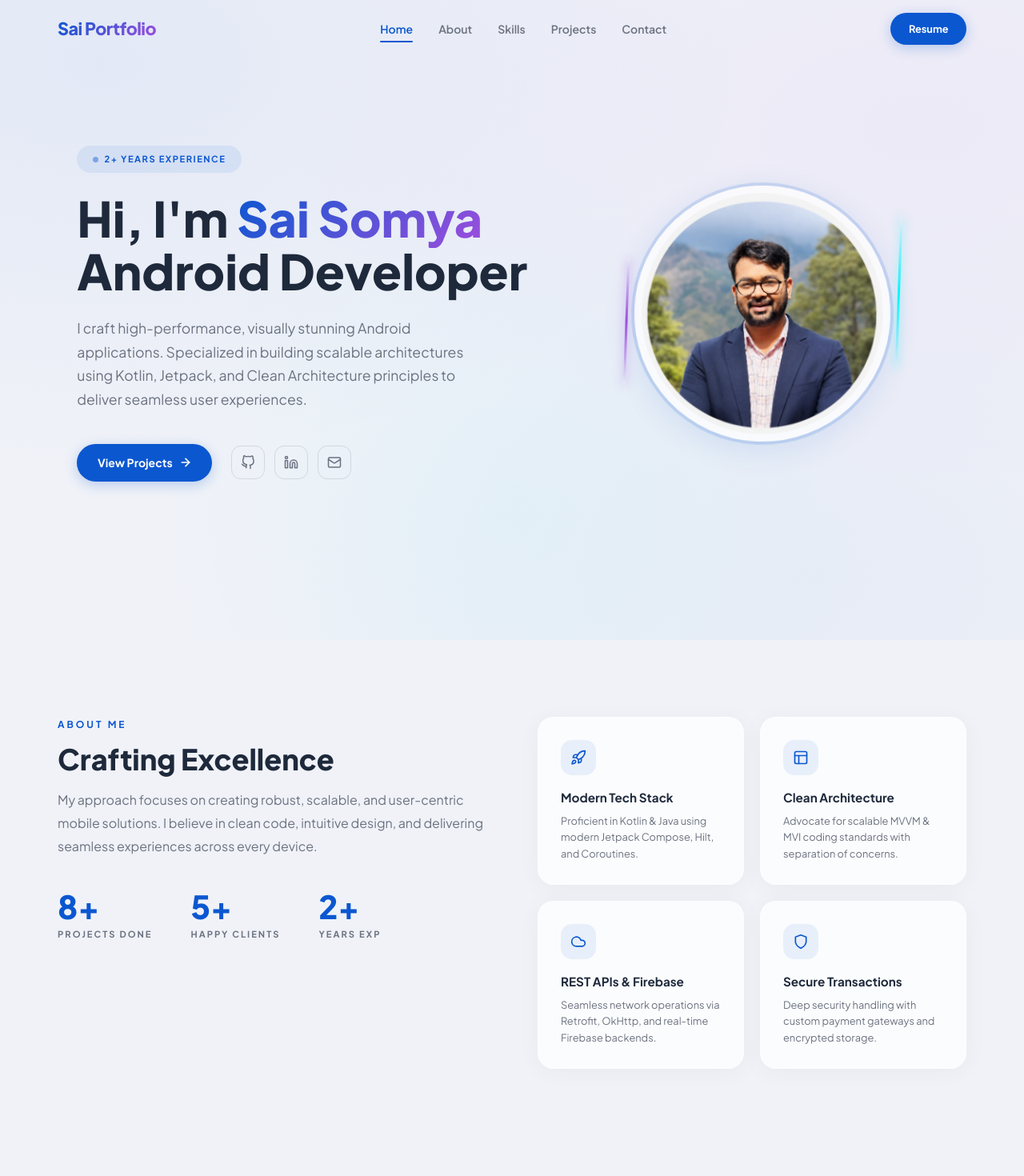
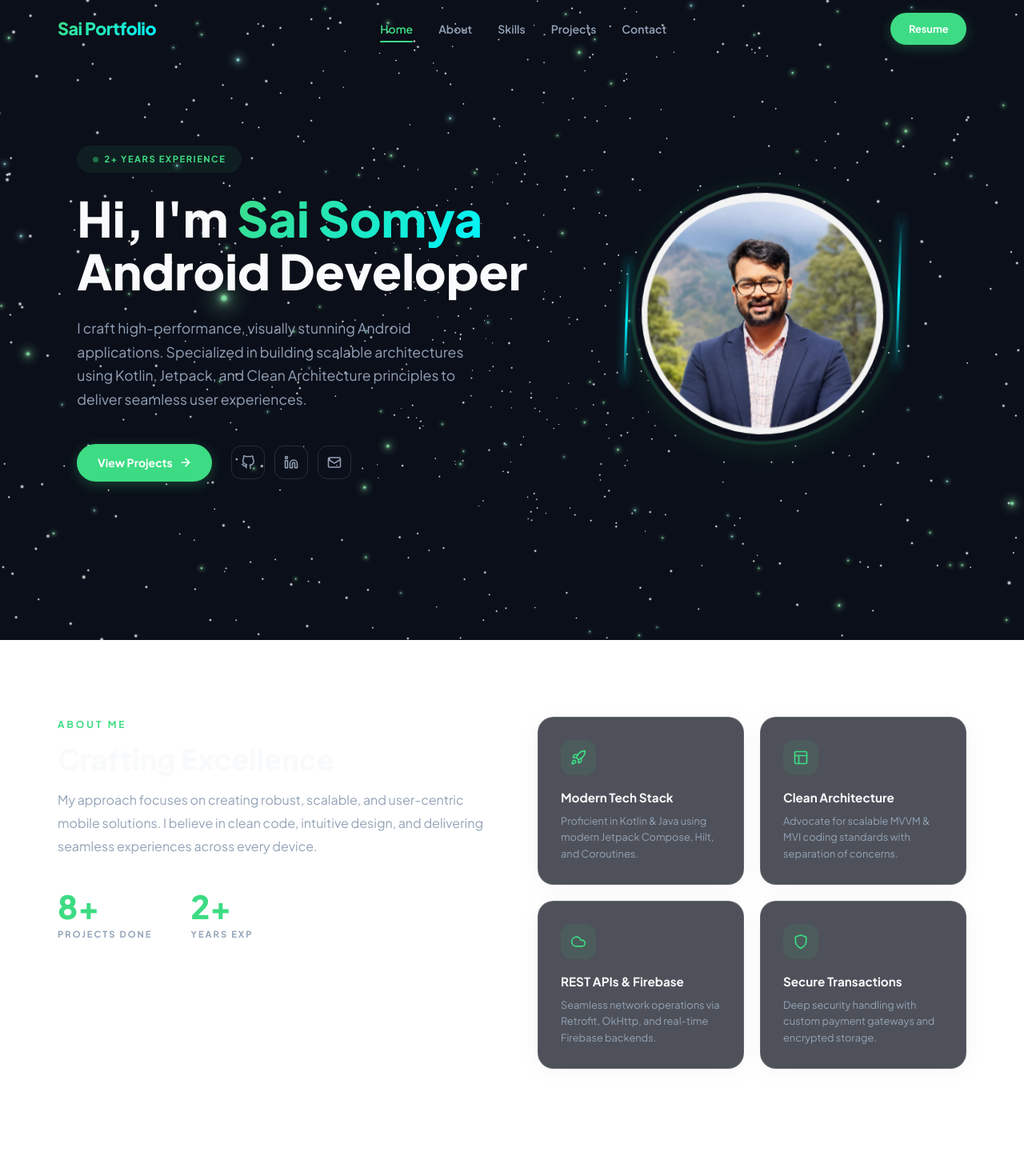
Before and after one commit to saisomya1/portfolio_saisomya, a React (Vite) app: page / in a window 1280 px wide. Shown: the top 1470 px of the page at 80% size. Built offline with nearby package versions, Linux system fonts and the light colour scheme.

Commit message:
feat: added premium 3D animated background with React Three Fiber and dark theme

```diff
--- a/package.json
+++ b/package.json
@@ -10,10 +10,13 @@
   },
   "dependencies": {
     "@emailjs/browser": "^4.4.1",
+    "@react-three/drei": "^9.122.0",
+    "@react-three/fiber": "^8.18.0",
     "framer-motion": "^10.12.16",
     "lucide-react": "^0.263.1",
     "react": "^18.2.0",
-    "react-dom": "^18.2.0"
+    "react-dom": "^18.2.0",
+    "three": "^0.185.1"
   },
   "devDependencies": {
     "@types/react": "^18.2.15",
--- a/preview.html
+++ b/preview.html
@@ -990,10 +990,7 @@
                             <div class="stat-number">20+</div>
                             <div class="stat-label">Projects Done</div>
                         </div>
-                        <div>
-                            <div class="stat-number">15+</div>
-                            <div class="stat-label">Happy Clients</div>
-                        </div>
+
                         <div>
                             <div class="stat-number">2.5+</div>
                             <div class="stat-label">Years Exp</div>
--- a/src/App.jsx
+++ b/src/App.jsx
@@ -1,5 +1,6 @@
 import React from 'react';
 import Navbar from './components/Navbar';
+import ThreeBackground from './components/ThreeBackground';
 import Hero from './components/Hero';
 import About from './components/About';
 import Skills from './components/Skills';
@@ -10,7 +11,7 @@ import Contact from './components/Contact';
 function App() {
     return (
         <>
-            <div className="mesh-bg" />
+            <ThreeBackground />
             <Navbar />
             <main>
                 <Hero />
--- a/src/components/About.jsx
+++ b/src/components/About.jsx
@@ -52,10 +52,7 @@ const About = () => {
                                 <div className="stat-number">8+</div>
                                 <div className="stat-label">Projects Done</div>
                             </div>
-                            <div className="stat-item">
-                                <div className="stat-number">5+</div>
-                                <div className="stat-label">Happy Clients</div>
-                            </div>
+
                             <div className="stat-item">
                                 <div className="stat-number">2+</div>
                                 <div className="stat-label">Years Exp</div>
--- /dev/null
+++ b/src/components/ThreeBackground.jsx
@@ -0,0 +1,87 @@
+import React, { useRef } from 'react';
+import { Canvas, useFrame } from '@react-three/fiber';
+import { Stars, Sparkles } from '@react-three/drei';
+
+const AnimatedScene = () => {
+    const groupRef = useRef();
+
+    useFrame((state, delta) => {
+        if (groupRef.current) {
+            // Subtle constant forward/rotation movement for the entire scene
+            groupRef.current.rotation.y -= delta * 0.05;
+            groupRef.current.rotation.x -= delta * 0.02;
+
+            // Mouse parallax effect for added 3D depth
+            const targetX = (state.mouse.x * Math.PI) / 10;
+            const targetY = (state.mouse.y * Math.PI) / 10;
+
+            groupRef.current.rotation.y += 0.05 * (targetX - groupRef.current.rotation.y);
+            groupRef.current.rotation.x += 0.05 * (targetY - groupRef.current.rotation.x);
+        }
+    });
+
+    return (
+        <group ref={groupRef}>
+            {/* Deep background twinkling stars */}
+            <Stars
+                radius={50}
+                depth={50}
+                count={isMobile() ? 1500 : 4000}
+                factor={4}
+                saturation={0}
+                fade
+                speed={1.5}
+            />
+
+            {/* Closer, larger glowing particles representing data nodes */}
+            <Sparkles
+                count={isMobile() ? 100 : 300}
+                scale={15}
+                size={4}
+                speed={0.4}
+                opacity={0.8}
+                color="#3DDC84" /* Android Green */
+            />
+
+            {/* Secondary accent particles */}
+            <Sparkles
+                count={isMobile() ? 50 : 150}
+                scale={12}
+                size={3}
+                speed={0.2}
+                opacity={0.6}
+                color="#00F5FF" /* Cyan secondary glow */
+            />
+        </group>
+    );
+};
+
+const ThreeBackground = () => {
+    return (
+        <div style={{
+            position: 'fixed',
+            top: 0,
+            left: 0,
+            width: '100vw',
+            height: '100vh',
+            zIndex: -1,
+            pointerEvents: 'none',
+            background: '#0B0F19' // Dark navy / black background
+        }}>
+            <Canvas camera={{ position: [0, 0, 1] }}>
+                <ambientLight intensity={0.5} />
+                <AnimatedScene />
+            </Canvas>
+        </div>
+    );
+};
+
+// Simple mobile detection for performance
+const isMobile = () => {
+    if (typeof window !== 'undefined') {
+        return window.innerWidth < 768;
+    }
+    return false;
+};
+
+export default ThreeBackground;
--- a/src/index.css
+++ b/src/index.css
@@ -16,8 +16,8 @@ html {
 
 body {
     font-family: 'Plus Jakarta Sans', sans-serif;
-    background: #F0F2F8;
-    color: #1E293B;
+    background: transparent;
+    color: #F8FAFC;
     line-height: 1.6;
     overflow-x: hidden;
     -webkit-font-smoothing: antialiased;
@@ -53,11 +53,11 @@ textarea {
     inset: 0;
     z-index: -2;
     background:
-        radial-gradient(ellipse at 10% 10%, rgba(11, 87, 208, 0.06) 0%, transparent 50%),
-        radial-gradient(ellipse at 90% 20%, rgba(157, 78, 221, 0.05) 0%, transparent 50%),
+        radial-gradient(ellipse at 10% 10%, rgba(61, 220, 132, 0.06) 0%, transparent 50%),
+        radial-gradient(ellipse at 90% 20%, rgba(0, 245, 255, 0.05) 0%, transparent 50%),
         radial-gradient(ellipse at 50% 80%, rgba(0, 245, 255, 0.04) 0%, transparent 50%),
-        radial-gradient(ellipse at 80% 90%, rgba(11, 87, 208, 0.04) 0%, transparent 50%),
-        #F0F2F8;
+        radial-gradient(ellipse at 80% 90%, rgba(61, 220, 132, 0.04) 0%, transparent 50%),
+        transparent;
 }
 
 /* ===== CONTAINER ===== */
@@ -79,14 +79,14 @@ section {
     font-weight: 700;
     text-transform: uppercase;
     letter-spacing: 3px;
-    color: #0B57D0;
+    color: #3DDC84;
     margin-bottom: 0.75rem;
 }
 
 .section-title {
     font-size: 2.25rem;
     font-weight: 800;
-    color: #1E293B;
+    color: #F8FAFC;
     margin-bottom: 1rem;
     line-height: 1.2;
 }
@@ -100,17 +100,17 @@ section {
     display: inline-block;
     width: 48px;
     height: 4px;
-    background: #0B57D0;
+    background: #3DDC84;
     border-radius: 4px;
     margin-top: 0.75rem;
 }
 
 /* ===== GLASS CARD ===== */
 .glass {
-    background: rgba(255, 255, 255, 0.72);
+    background: rgba(11, 15, 25, 0.72);
     backdrop-filter: blur(16px);
     -webkit-backdrop-filter: blur(16px);
-    border: 1px solid rgba(255, 255, 255, 0.45);
+    border: 1px solid rgba(255, 255, 255, 0.1);
     border-radius: 20px;
     box-shadow: 0 4px 30px rgba(0, 0, 0, 0.04);
 }
@@ -121,7 +121,7 @@ section {
     align-items: center;
     gap: 0.5rem;
     padding: 0.75rem 1.6rem;
-    background: #0B57D0;
+    background: #3DDC84;
     color: #fff;
     font-size: 0.875rem;
     font-weight: 700;
@@ -129,12 +129,12 @@ section {
     border-radius: 50px;
     cursor: pointer;
     transition: all 0.3s ease;
-    box-shadow: 0 4px 16px rgba(11, 87, 208, 0.25);
+    box-shadow: 0 4px 16px rgba(61, 220, 132, 0.25);
 }
 
 .btn-primary:hover {
     transform: translateY(-2px);
-    box-shadow: 0 8px 24px rgba(11, 87, 208, 0.35);
+    box-shadow: 0 8px 24px rgba(61, 220, 132, 0.35);
 }
 
 .btn-outline {
@@ -143,23 +143,23 @@ section {
     gap: 0.5rem;
     padding: 0.7rem 1.5rem;
     background: transparent;
-    color: #0B57D0;
+    color: #3DDC84;
     font-size: 0.875rem;
     font-weight: 700;
-    border: 2px solid rgba(11, 87, 208, 0.25);
+    border: 2px solid rgba(61, 220, 132, 0.25);
     border-radius: 50px;
     cursor: pointer;
     transition: all 0.3s ease;
 }
 
 .btn-outline:hover {
-    background: rgba(11, 87, 208, 0.06);
-    border-color: #0B57D0;
+    background: rgba(61, 220, 132, 0.06);
+    border-color: #3DDC84;
 }
 
 /* ===== GRADIENT TEXT ===== */
 .text-gradient {
-    background: linear-gradient(135deg, #0B57D0 0%, #9D4EDD 100%);
+    background: linear-gradient(135deg, #3DDC84 0%, #00F5FF 100%);
     -webkit-background-clip: text;
     -webkit-text-fill-color: transparent;
     background-clip: text;
@@ -179,10 +179,10 @@ section {
 }
 
 .navbar.scrolled {
-    background: rgba(240, 242, 248, 0.88);
+    background: rgba(11, 15, 25, 0.88);
     backdrop-filter: blur(16px);
     -webkit-backdrop-filter: blur(16px);
-    border-bottom: 1px solid rgba(255, 255, 255, 0.4);
+    border-bottom: 1px solid rgba(255, 255, 255, 0.1);
     box-shadow: 0 2px 20px rgba(0, 0, 0, 0.04);
 }
 
@@ -195,7 +195,7 @@ section {
 .nav-logo {
     font-size: 1.35rem;
     font-weight: 800;
-    color: #1E293B;
+    color: #F8FAFC;
     letter-spacing: -0.5px;
 }
 
@@ -208,14 +208,14 @@ section {
 .nav-links a {
     font-size: 0.875rem;
     font-weight: 600;
-    color: #6B7280;
+    color: #94A3B8;
     transition: color 0.25s ease;
     position: relative;
 }
 
 .nav-links a:hover,
 .nav-links a.active {
-    color: #0B57D0;
+    color: #3DDC84;
 }
 
 .nav-links a.active::after {
@@ -225,7 +225,7 @@ section {
     left: 0;
     right: 0;
     height: 2px;
-    background: #0B57D0;
+    background: #3DDC84;
     border-radius: 2px;
 }
 
@@ -248,7 +248,7 @@ section {
 .hamburger span {
     width: 22px;
     height: 2px;
-    background: #1E293B;
+    background: #F8FAFC;
     border-radius: 2px;
     transition: all 0.3s ease;
 }
@@ -274,8 +274,8 @@ section {
     display: inline-flex;
     align-items: center;
     gap: 0.5rem;
-    background: rgba(11, 87, 208, 0.08);
-    color: #0B57D0;
+    background: rgba(61, 220, 132, 0.08);
+    color: #3DDC84;
     font-size: 0.7rem;
     font-weight: 700;
     letter-spacing: 1.5px;
@@ -289,7 +289,7 @@ section {
     width: 7px;
     height: 7px;
     border-radius: 50%;
-    background: #0B57D0;
+    background: #3DDC84;
     animation: pulse 2s infinite;
 }
 
@@ -310,12 +310,12 @@ section {
     font-weight: 800;
     line-height: 1.08;
     margin-bottom: 1.5rem;
-    color: #1E293B;
+    color: #F8FAFC;
 }
 
 .hero-desc {
     font-size: 1.1rem;
-    color: #6B7280;
+    color: #94A3B8;
     line-height: 1.7;
     margin-bottom: 2.5rem;
     max-width: 520px;
@@ -336,18 +336,18 @@ section {
     width: 42px;
     height: 42px;
     border-radius: 12px;
-    border: 1.5px solid rgba(107, 114, 128, 0.2);
+    border: 1.5px solid rgba(148, 163, 184, 0.2);
     display: flex;
     align-items: center;
     justify-content: center;
-    color: #6B7280;
+    color: #94A3B8;
     font-size: 1.1rem;
     transition: all 0.25s ease;
 }
 
 .social-icons a:hover {
-    color: #0B57D0;
-    border-color: #0B57D0;
+    color: #3DDC84;
+    border-color: #3DDC84;
     transform: translateY(-2px);
 }
 
@@ -367,7 +367,7 @@ section {
     overflow: visible;
     transform: rotate(2deg);
     transition: transform 0.6s cubic-bezier(0.34, 1.56, 0.64, 1);
-    box-shadow: 0 0 0 4px rgba(11, 87, 208, 0.15), 0 8px 40px rgba(11, 87, 208, 0.12);
+    box-shadow: 0 0 0 4px rgba(61, 220, 132, 0.15), 0 8px 40px rgba(61, 220, 132, 0.12);
 }
 
 .profile-card:hover {
@@ -399,11 +399,11 @@ section {
 }
 
 .neon-line.purple {
-    background: linear-gradient(to bottom, transparent, #9D4EDD, transparent);
+    background: linear-gradient(to bottom, transparent, #00F5FF, transparent);
     left: -12px;
     top: 30%;
     height: 50%;
-    box-shadow: 0 0 12px rgba(157, 78, 221, 0.5);
+    box-shadow: 0 0 12px rgba(0, 245, 255, 0.5);
 }
 
 /* =============================================
@@ -422,7 +422,7 @@ section {
 
 .about-desc {
     font-size: 1rem;
-    color: #6B7280;
+    color: #94A3B8;
     line-height: 1.8;
     margin-bottom: 2.5rem;
 }
@@ -435,7 +435,7 @@ section {
 .stat-item .stat-number {
     font-size: 2.5rem;
     font-weight: 800;
-    color: #0B57D0;
+    color: #3DDC84;
     line-height: 1;
 }
 
@@ -444,7 +444,7 @@ section {
     font-weight: 700;
     text-transform: uppercase;
     letter-spacing: 2px;
-    color: #6B7280;
+    color: #94A3B8;
     margin-top: 0.4rem;
 }
 
@@ -468,11 +468,11 @@ section {
     width: 44px;
     height: 44px;
     border-radius: 14px;
-    background: rgba(11, 87, 208, 0.08);
+    background: rgba(61, 220, 132, 0.08);
     display: flex;
     align-items: center;
     justify-content: center;
-    color: #0B57D0;
+    color: #3DDC84;
     font-size: 1.1rem;
     margin-bottom: 1rem;
 }
@@ -481,12 +481,12 @@ section {
     font-size: 0.95rem;
     font-weight: 700;
     margin-bottom: 0.4rem;
-    color: #1E293B;
+    color: #F8FAFC;
 }
 
 .highlight-card p {
     font-size: 0.8rem;
-    color: #6B7280;
+    color: #94A3B8;
     line-height: 1.6;
 }
 
@@ -508,19 +508,19 @@ section {
 .skill-card:hover {
     transform: translateY(-6px);
     box-shadow: 0 12px 40px rgba(0, 0, 0, 0.06);
-    background: rgba(255, 255, 255, 0.95);
+    background: rgba(11, 15, 25, 0.95);
 }
 
 .skill-card .skill-icon {
     font-size: 2.2rem;
-    color: #0B57D0;
+    color: #3DDC84;
     margin-bottom: 0.75rem;
 }
 
 .skill-card .skill-name {
     font-size: 0.8rem;
     font-weight: 700;
-    color: #1E293B;
+    color: #F8FAFC;
     letter-spacing: 0.5px;
 }
 
@@ -540,7 +540,7 @@ section {
     top: 0;
     bottom: 0;
     width: 2px;
-    background: linear-gradient(to bottom, #0B57D0, #9D4EDD);
+    background: linear-gradient(to bottom, #3DDC84, #00F5FF);
     transform: translateX(-50%);
 }
 
@@ -575,27 +575,27 @@ section {
     width: 18px;
     height: 18px;
     border-radius: 50%;
-    border: 4px solid #0B57D0;
-    background: #fff;
+    border: 4px solid #3DDC84;
+    background: rgba(11, 15, 25, 0.9);
     z-index: 2;
     top: 1.75rem;
 }
 
 .timeline-item.right .timeline-dot {
-    border-color: #9D4EDD;
+    border-color: #00F5FF;
 }
 
 .timeline-content .role {
     font-size: 1.05rem;
     font-weight: 800;
-    color: #0B57D0;
+    color: #3DDC84;
     margin-bottom: 0.15rem;
 }
 
 .timeline-content .company {
     font-size: 0.95rem;
     font-weight: 700;
-    color: #1E293B;
+    color: #F8FAFC;
     margin-bottom: 0.75rem;
 }
 
@@ -605,8 +605,8 @@ section {
     font-weight: 700;
     letter-spacing: 1px;
     text-transform: uppercase;
-    background: rgba(11, 87, 208, 0.08);
-    color: #0B57D0;
+    background: rgba(61, 220, 132, 0.08);
+    color: #3DDC84;
     padding: 0.25rem 0.8rem;
     border-radius: 50px;
     margin-bottom: 1rem;
@@ -614,7 +614,7 @@ section {
 
 .timeline-content ul li {
     font-size: 0.85rem;
-    color: #6B7280;
+    color: #94A3B8;
     padding-left: 1rem;
     margin-bottom: 0.4rem;
     position: relative;
@@ -624,7 +624,7 @@ section {
     content: '▸';
     position: absolute;
     left: 0;
-    color: #0B57D0;
+    color: #3DDC84;
     font-weight: 700;
 }
 
@@ -644,7 +644,7 @@ section {
 }
 
 .projects-header a {
-    color: #0B57D0;
+    color: #3DDC84;
     font-weight: 700;
     font-size: 0.9rem;
     transition: gap 0.2s ease;
@@ -671,15 +671,15 @@ section {
 }
 
 .project-card.glass {
-    background: rgba(255, 255, 255, 0.65);
-    border: 1px solid rgba(255, 255, 255, 0.6);
+    background: rgba(11, 15, 25, 0.65);
+    border: 1px solid rgba(255, 255, 255, 0.1);
     box-shadow: 0 10px 30px rgba(0, 0, 0, 0.03);
 }
 
 .project-card.glass:hover {
     background: rgba(255, 255, 255, 0.85);
-    border: 1px solid rgba(11, 87, 208, 0.25);
-    box-shadow: 0 20px 50px rgba(11, 87, 208, 0.08);
+    border: 1px solid rgba(61, 220, 132, 0.25);
+    box-shadow: 0 20px 50px rgba(61, 220, 132, 0.08);
     transform: translateY(-6px);
 }
 
@@ -729,8 +729,8 @@ section {
     font-size: 0.7rem;
     font-weight: 700;
     letter-spacing: 0.5px;
-    background: rgba(11, 87, 208, 0.08);
-    color: #0B57D0;
+    background: rgba(61, 220, 132, 0.08);
+    color: #3DDC84;
     padding: 0.25rem 0.75rem;
     border-radius: 8px;
     backdrop-filter: blur(4px);
@@ -740,12 +740,12 @@ section {
     font-size: 1.2rem;
     font-weight: 800;
     margin-bottom: 0.6rem;
-    color: #1E293B;
+    color: #F8FAFC;
 }
 
 .project-body p {
     font-size: 0.875rem;
-    color: #6B7280;
+    color: #94A3B8;
     margin-bottom: 1.5rem;
     line-height: 1.6;
     flex-grow: 1;
@@ -774,33 +774,33 @@ section {
 }
 
 .project-links .playstore-btn {
-    background: #0B57D0;
+    background: #3DDC84;
     color: #ffffff;
-    box-shadow: 0 4px 12px rgba(11, 87, 208, 0.2);
+    box-shadow: 0 4px 12px rgba(61, 220, 132, 0.2);
 }
 
 .project-links .playstore-btn:hover {
-    background: #0949b2;
+    background: #2db86a;
     transform: translateY(-2px);
-    box-shadow: 0 8px 20px rgba(11, 87, 208, 0.3);
+    box-shadow: 0 8px 20px rgba(61, 220, 132, 0.3);
 }
 
 .project-links .public-repo {
     background: transparent;
-    color: #1E293B;
-    border: 1.5px solid rgba(30, 41, 59, 0.15);
+    color: #F8FAFC;
+    border: 1.5px solid rgba(248, 250, 252, 0.15);
 }
 
 .project-links .public-repo:hover {
-    background: rgba(30, 41, 59, 0.05);
-    border-color: rgba(30, 41, 59, 0.35);
+    background: rgba(248, 250, 252, 0.05);
+    border-color: rgba(248, 250, 252, 0.35);
     transform: translateY(-2px);
 }
 
 .project-links .private-repo {
-    background: rgba(107, 114, 128, 0.06);
+    background: rgba(148, 163, 184, 0.06);
     color: #9CA3AF;
-    border: 1.5px dashed rgba(107, 114, 128, 0.25);
+    border: 1.5px dashed rgba(148, 163, 184, 0.25);
     cursor: default;
 }
 
@@ -822,7 +822,7 @@ section {
 }
 
 .contact-heading h3:first-child {
-    color: #6B7280;
+    color: #94A3B8;
 }
 
 .contact-details {
@@ -844,7 +844,7 @@ section {
     align-items: center;
     justify-content: center;
     font-size: 1.25rem;
-    color: #0B57D0;
+    color: #3DDC84;
     flex-shrink: 0;
 }
 
@@ -853,13 +853,13 @@ section {
     font-weight: 700;
     letter-spacing: 1.5px;
     text-transform: uppercase;
-    color: #6B7280;
+    color: #94A3B8;
 }
 
 .contact-row .contact-value {
     font-size: 1rem;
     font-weight: 700;
-    color: #1E293B;
+    color: #F8FAFC;
 }
 
 .contact-form-card {
@@ -876,7 +876,7 @@ section {
     font-weight: 700;
     text-transform: uppercase;
     letter-spacing: 1.5px;
-    color: #6B7280;
+    color: #94A3B8;
     margin-bottom: 0.5rem;
 }
 
@@ -884,12 +884,12 @@ section {
 .form-group textarea {
     width: 100%;
     padding: 0.9rem 1rem;
-    border: 1.5px solid rgba(107, 114, 128, 0.15);
+    border: 1.5px solid rgba(148, 163, 184, 0.15);
     border-radius: 14px;
-    background: rgba(255, 255, 255, 0.6);
+    background: rgba(255, 255, 255, 0.1);
     outline: none;
     font-size: 0.9rem;
-    color: #1E293B;
+    color: #F8FAFC;
     transition: all 0.25s ease;
 }
 
@@ -900,9 +900,9 @@ section {
 
 .form-group input:focus,
 .form-group textarea:focus {
-    border-color: #0B57D0;
-    background: #fff;
-    box-shadow: 0 0 0 3px rgba(11, 87, 208, 0.08);
+    border-color: #3DDC84;
+    background: rgba(11, 15, 25, 0.9);
+    box-shadow: 0 0 0 3px rgba(61, 220, 132, 0.08);
 }
 
 .form-group textarea {
@@ -978,12 +978,12 @@ section {
 .footer {
     padding: 3rem 0;
     text-align: center;
-    border-top: 1px solid rgba(107, 114, 128, 0.1);
+    border-top: 1px solid rgba(148, 163, 184, 0.1);
 }
 
 .footer p {
     font-size: 0.85rem;
-    color: #6B7280;
+    color: #94A3B8;
 }
 
 /* =============================================
```
Also changed, not shown: scratch/update_css.cjs (added, +33 -0 lines), 2 other files (tests, documents, lock files or other folders).
